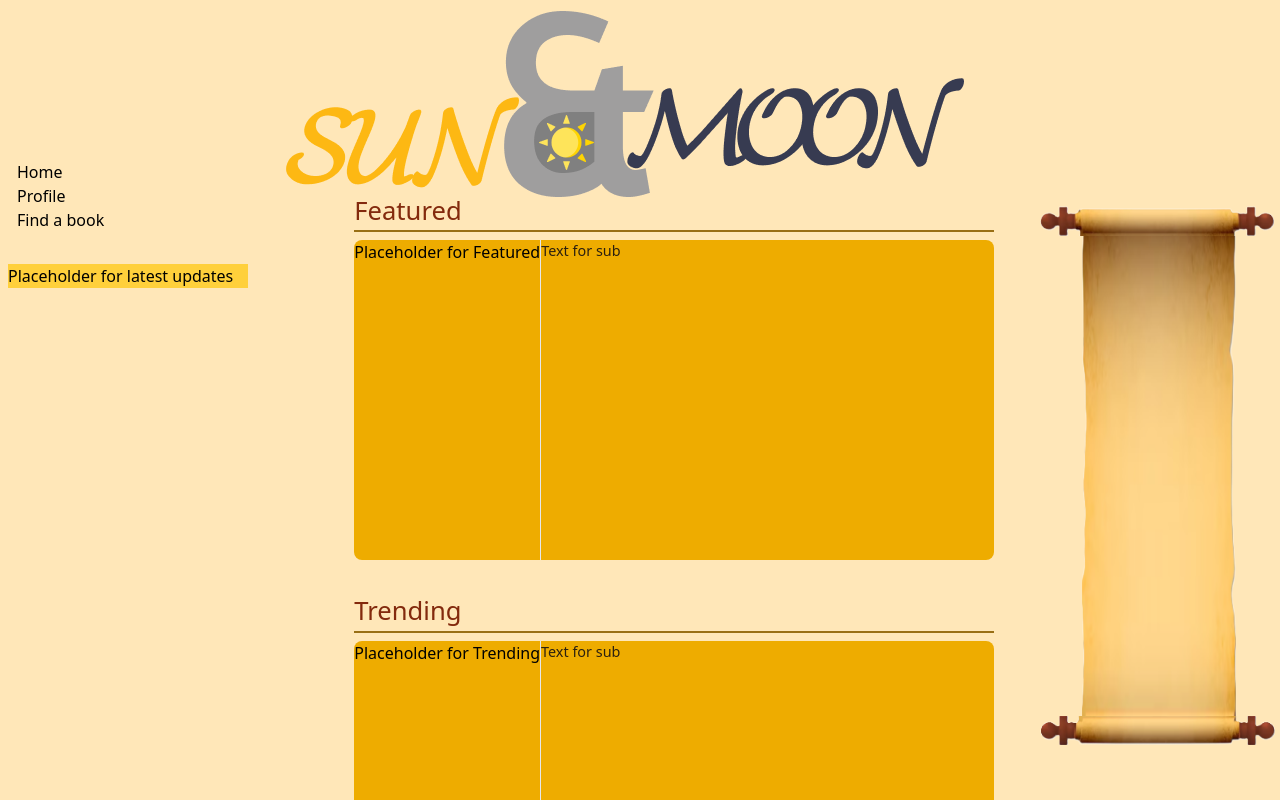
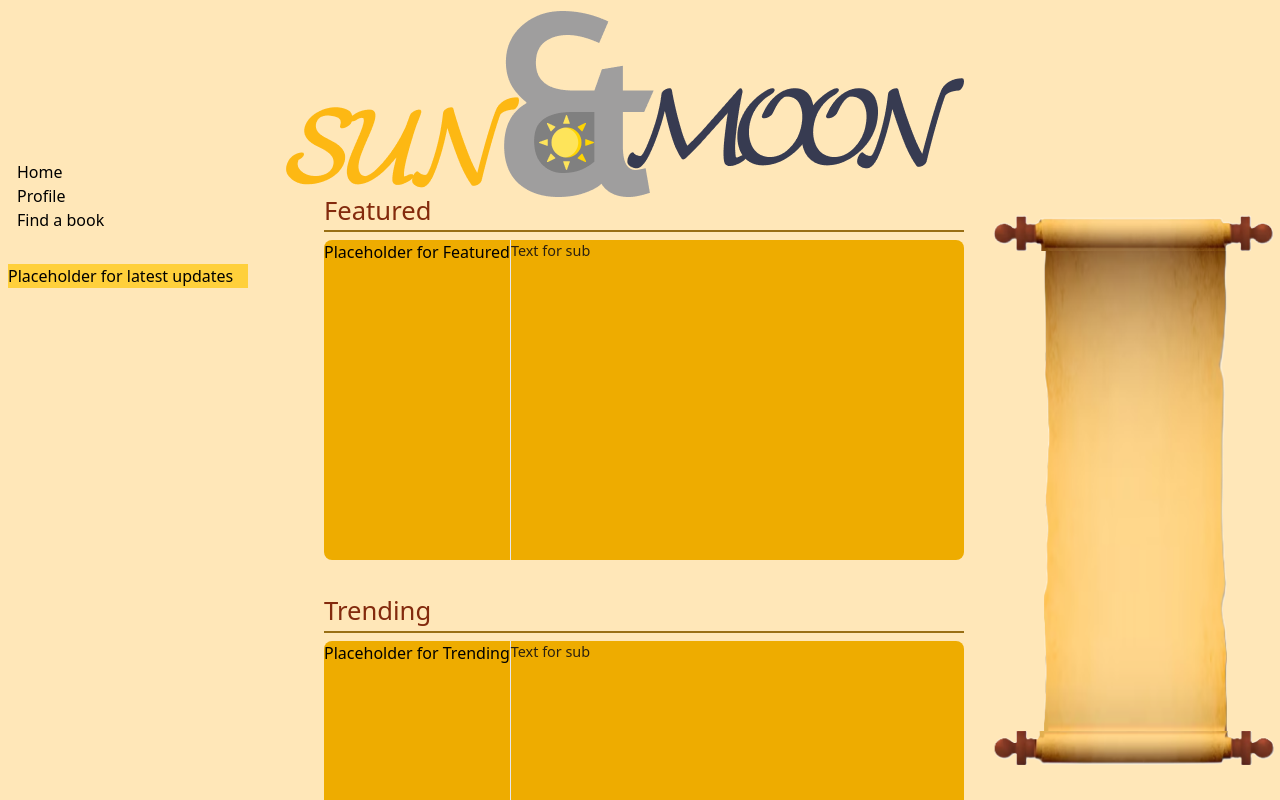
Before and after one commit to Malekkos/Sun-and-Moon, a Nuxt app: page /home in a window 1280 px wide. Shown: the top 800 px of the page. Built offline with nearby package versions, Linux system fonts and the light colour scheme.

Commit message:
Changed its parent width, looks better. If we get to it, we will have to disable it for smaller screen sizes, it'll look too wonky

```diff
--- a/pages/home.vue
+++ b/pages/home.vue
@@ -173,9 +173,12 @@ definePageMeta({
   @apply flex w-[50vw] h-[20rem] mt-10 bg-[#EEAC00] overflow-hidden border-[#996f14] rounded-lg divide-x flex-row;
 }
 
-.bodySectionScroll,
 .bodySectionDirecAndUpdates {
   @apply w-[20%];
+}
+
+.bodySectionScroll {
+  @apply w-[25%];
 }
 
 .bodySectionDirecAndUpdates {
```
